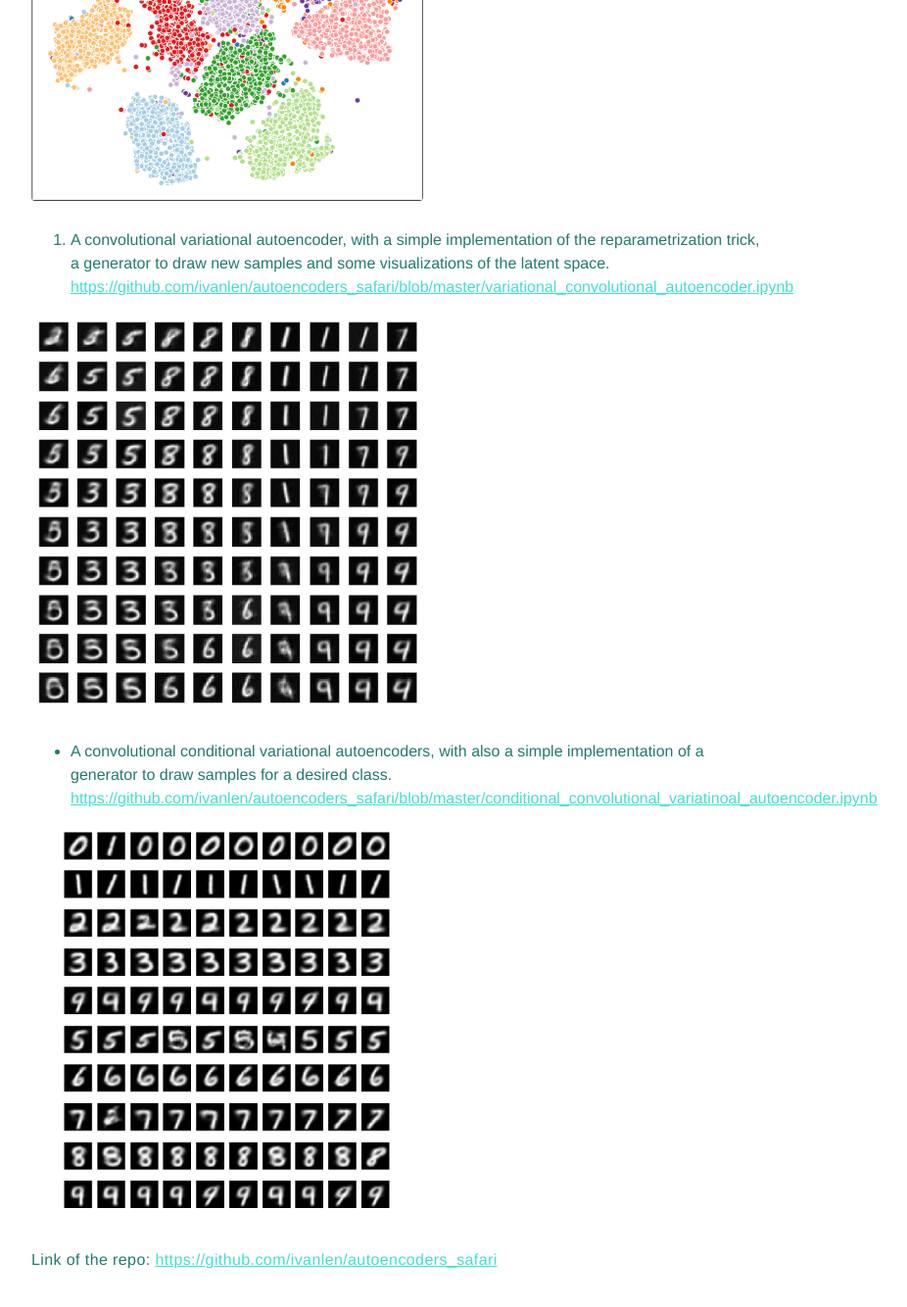
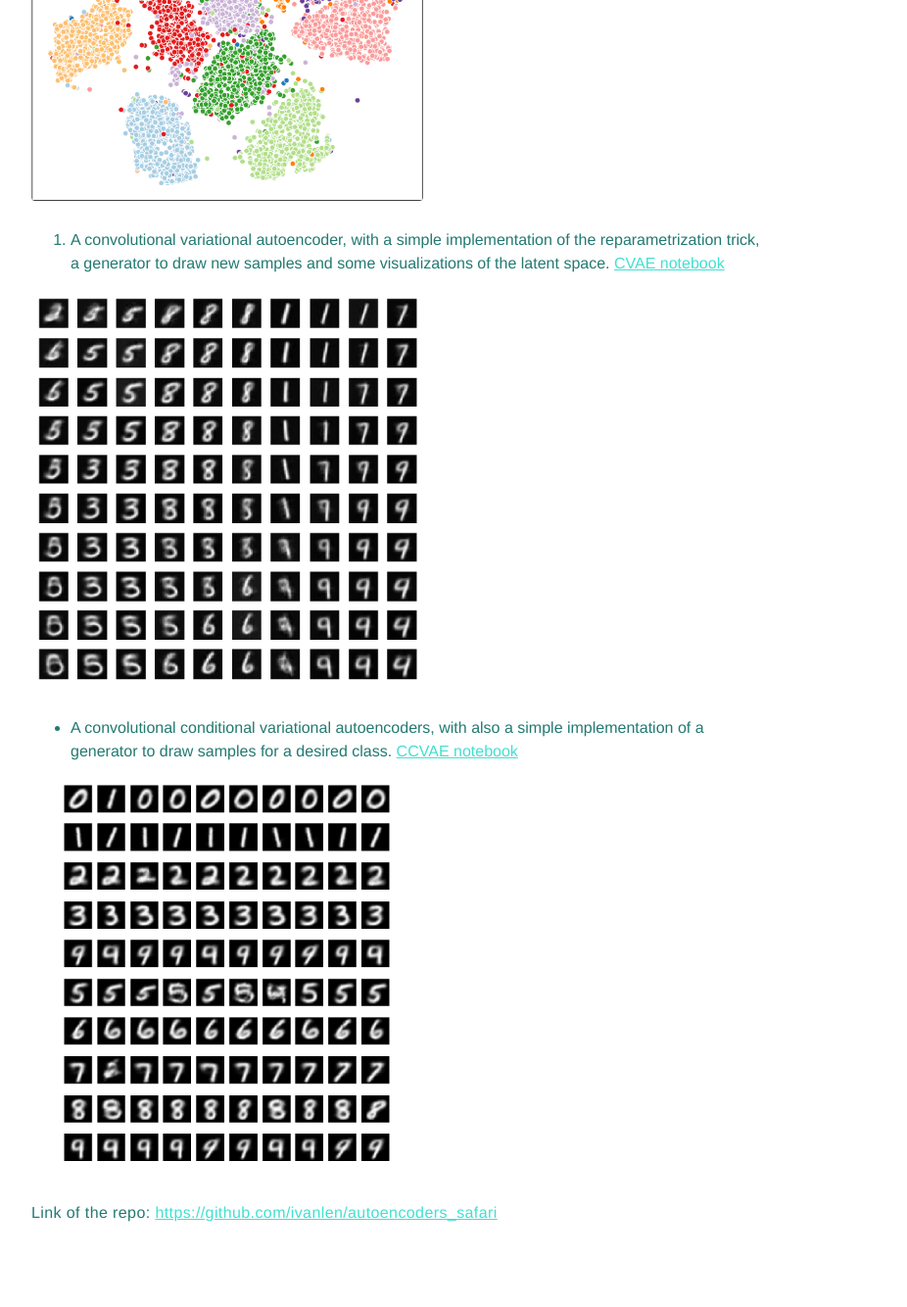
Before and after one commit to ivanlen/ivanlen.github.io, a Jekyll site: the page built from _posts/2020-04-01-convolutional-autoencoders-safari-conditional-variational.markdown, in a window 1280 px wide and 1400 px high, scrolled down 815 px. Shown: the top 1334 px of the window at 98% size, without its empty margins (233-1159 px from the left). Built offline with Jekyll 4.4.1, drawn with Linux system fonts in a browser that asks for light colours; comment, search, counter and statistics services are not loaded; some of the changed text lies outside the part shown.

Commit message:
Mobile friendly

```diff
--- a/_posts/2020-04-01-convolutional-autoencoders-safari-conditional-variational.markdown
+++ b/_posts/2020-04-01-convolutional-autoencoders-safari-conditional-variational.markdown
@@ -24,7 +24,7 @@ After reading a couple of articles, tutorials and implementations, I decided to
 In these three notebooks you will find:
 
 1. A simple convolutional autoencoder, with some visualizations of the latent space and the different layers.
-[https://github.com/ivanlen/autoencoders_safari/blob/master/convolutional_autoencoder.ipynb](https://github.com/ivanlen/autoencoders_safari/blob/master/convolutional_autoencoder.ipynb)
+[CAE notebook](https://github.com/ivanlen/autoencoders_safari/blob/master/convolutional_autoencoder.ipynb)
 
 <img src="/assets/images/ae_safari/CAE_latent.png"
       alt="latent space"
@@ -32,12 +32,12 @@ In these three notebooks you will find:
 
 
 2. A convolutional variational autoencoder, with a simple implementation of the reparametrization trick, a generator to draw new samples and some visualizations of the latent space.
-[https://github.com/ivanlen/autoencoders_safari/blob/master/variational_convolutional_autoencoder.ipynb](https://github.com/ivanlen/autoencoders_safari/blob/master/variational_convolutional_autoencoder.ipynb)
+[CVAE notebook](https://github.com/ivanlen/autoencoders_safari/blob/master/variational_convolutional_autoencoder.ipynb)
 
 <img src="/assets/images/ae_safari/CVA_latent.png" alt="generated" width="400"/>
 
 - A convolutional conditional variational autoencoders, with also a simple implementation of a generator to draw samples for a desired class.
-[https://github.com/ivanlen/autoencoders_safari/blob/master/conditional_convolutional_variatinoal_autoencoder.ipynb](https://github.com/ivanlen/autoencoders_safari/blob/master/conditional_convolutional_variatinoal_autoencoder.ipynb)
+[CCVAE notebook](https://github.com/ivanlen/autoencoders_safari/blob/master/conditional_convolutional_variatinoal_autoencoder.ipynb)
 
 <img src="/assets/images/ae_safari/CCVA_generator.png" alt="generated" width="400"/>
 
```
